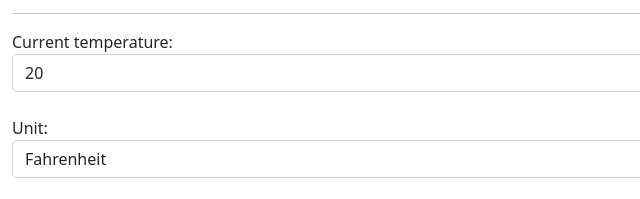
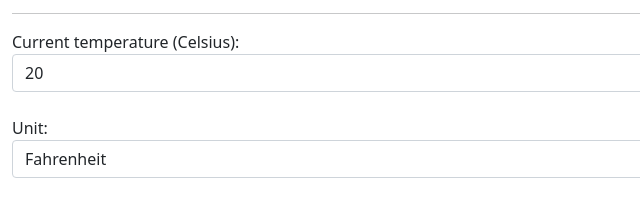
Before and after one commit to Koonkit/ex4b, a plain HTML site: page index.html in a window 1280 px wide. Shown: the part 250-449 px from the top of the page, 0-640 px from the left. Drawn offline with nearby package versions, Linux system fonts and the light colour scheme.

Commit message:
Adding a new description - temp unit

```diff
--- a/index.html
+++ b/index.html
@@ -14,7 +14,7 @@
 		<img src="images/temperature.gif" class="img-fluid" alt="runner logo" width="150" height="150"><br>
 		<form role="form" method="GET">
 		  <div class="form-group">
-			<hr><label for="tem">Current temperature:</label></hr>
+			<hr><label for="tem">Current temperature (Celsius):</label></hr>
 			<input type="text" class="form-control" name="temp" id="temp" value="20">
 		  </div><br>
 		  <div class="form-group">
```
